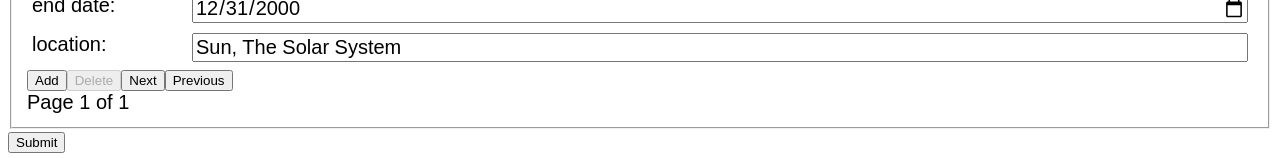
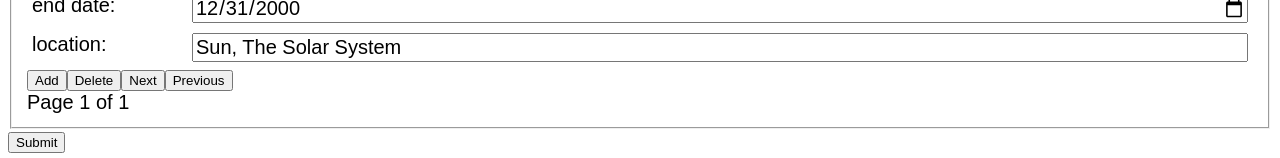
Before and after one commit to pearmeow/cv-builder, a React (Vite) app: page / in a window 1280 px wide. Shown: the part 701-859 px from the top of the page. Built offline with nearby package versions, Linux system fonts and the light colour scheme.

Commit message:
feat: extend delete functionality for experience

```diff
--- a/src/components/Experience.jsx
+++ b/src/components/Experience.jsx
@@ -36,12 +36,27 @@ export default function Experience({ data, setData }) {
     }
 
     function deleteData() {
+        if (data.length === 1) {
+            setData([
+                {
+                    id: crypto.randomUUID(),
+                    companyName: "",
+                    positionTitle: "",
+                    responsibilities: "",
+                    start: "",
+                    end: "",
+                    location: "",
+                },
+            ]);
+            setIndex(0);
+        } else {
             setData([
                 ...data.filter((elem) => {
                     return elem.id !== currData.id;
                 }),
             ]);
             setIndex(Math.min(index, data.length - 2));
+        }
     }
 
     function nextData() {
@@ -107,11 +122,7 @@ export default function Experience({ data, setData }) {
             <button onClick={addData} type="button">
                 Add
             </button>
-            <button
-                onClick={deleteData}
-                type="button"
-                disabled={data.length === 1}
-            >
+            <button onClick={deleteData} type="button">
                 Delete
             </button>
             <button onClick={nextData} type="button">
```
Lines whose indentation alone changed are shown as unchanged.
